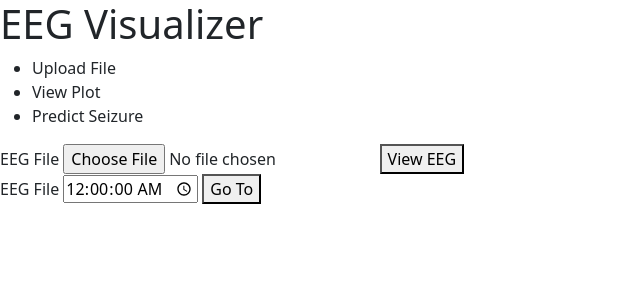
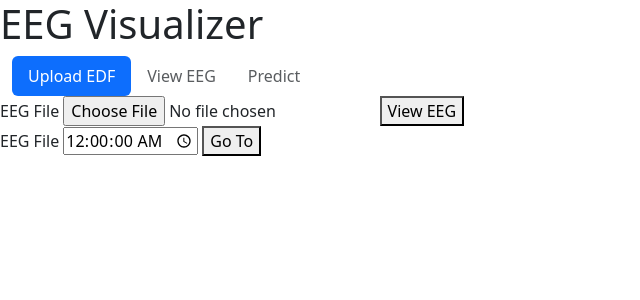
Before and after one commit to nflpurnama/EEG-Visualizer, a Flask app: page / in a window 1280 px wide. Shown: the top 300 px of the page, without its empty margins (0-640 px from the left). Run offline with Flask 3, Linux system fonts and the light colour scheme.

Commit message:
[new] SPA navigation tabs

```diff
--- a/static/js/index.js
+++ b/static/js/index.js
@@ -82,4 +82,8 @@ $(document).ready(function(){
     $('#view-eeg').on('mouseup', function(){
         $("#view-eeg").removeClass("pressed-color")
     });
+
+    $('a').on('click', function(event){
+        event.preventDefault();
+    })
 });
--- a/templates/page/index.html
+++ b/templates/page/index.html
@@ -9,11 +9,17 @@
   </head>
   <body>
     <h1>EEG Visualizer</h1>
-    <div class="flex flex-row">
-      <ul>
-        <li class="tab-button">Upload File</li>
-        <li class="tab-button">View Plot</li>
-        <li class="tab-button">Predict Seizure</li>
+    <div class="container-fluid">
+      <ul class="nav nav-pills">
+        <li class="nav-item">
+          <a class="nav-link active" aria-current="page" href="#">Upload EDF</a>
+        </li>
+        <li class="nav-item">
+          <a class="nav-link disabled" href="#">View EEG</a>
+        </li>
+        <li class="nav-item">
+          <a class="nav-link disabled" href="#">Predict</a>
+        </li>
       </ul>
     </div>
     <div class="form-group">
```
